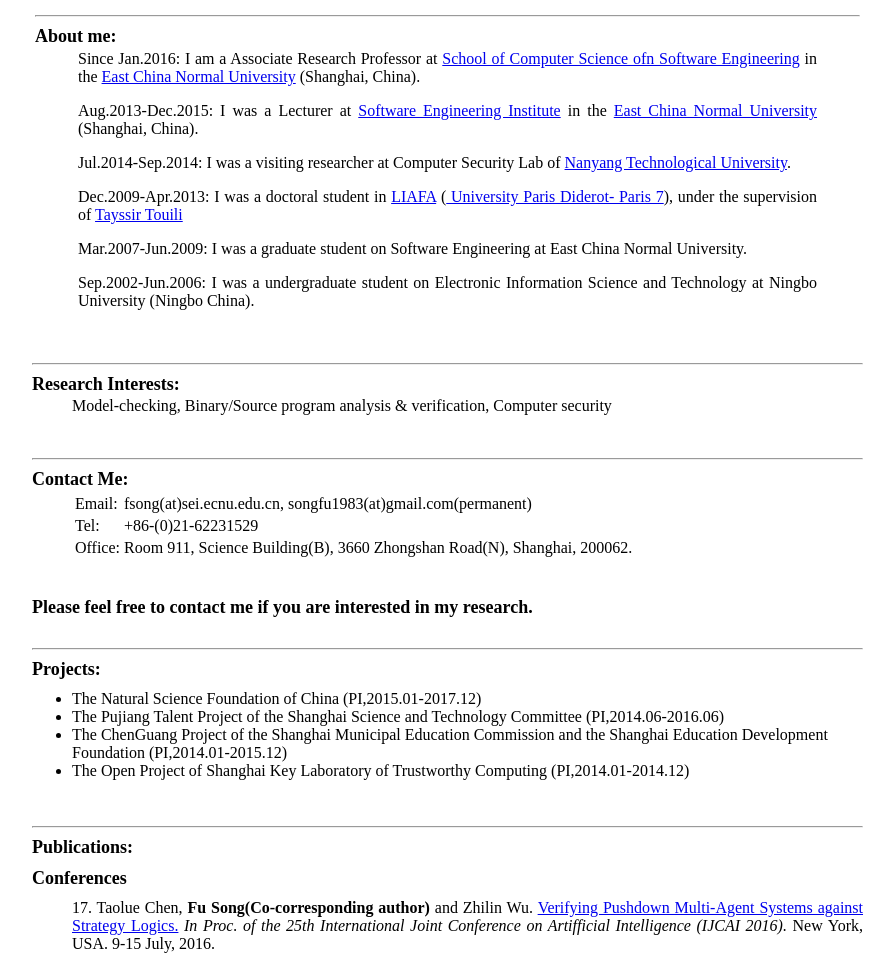
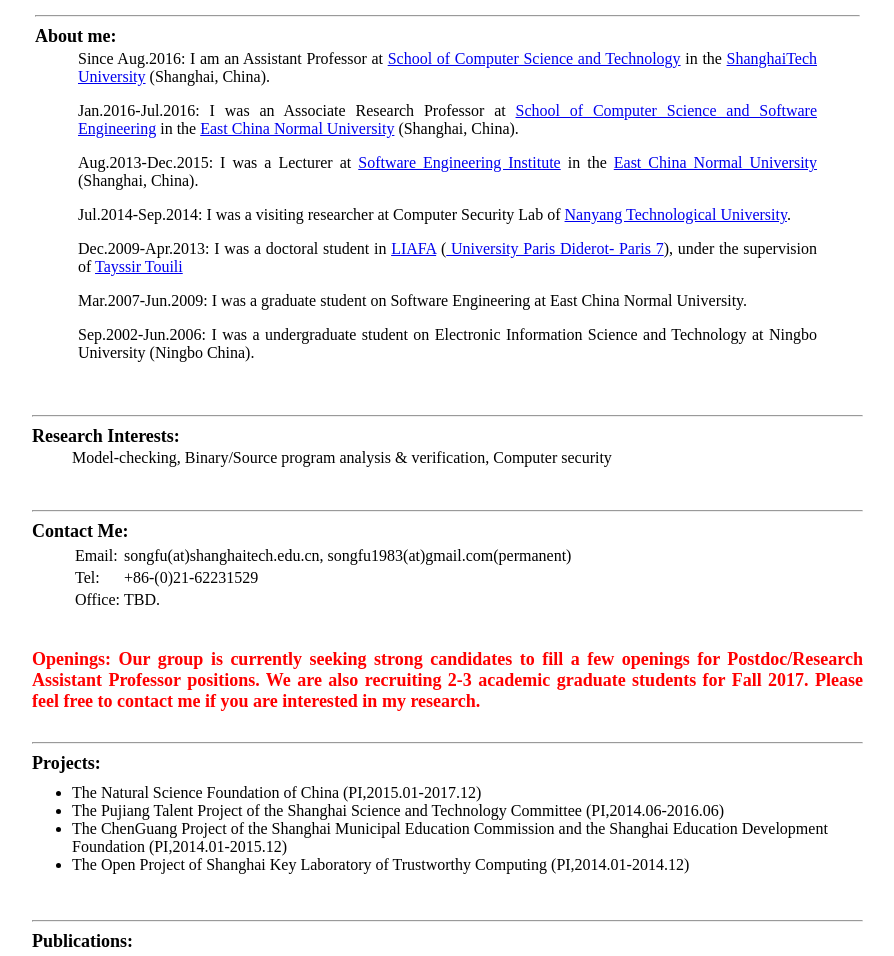
Before and after one commit to S2SL/s2sl.github.io, a plain HTML site: page index.html in a window 1280 px wide. Shown: the part 491-1447 px from the top of the page, without its empty margins (158-1052 px from the left). Drawn offline with Linux system fonts and the light colour scheme.

Commit message:
Signed-off-by: fsong <fsong@sei.ecnu.edu.cn>

```diff
--- a/index.html
+++ b/index.html
@@ -34,7 +34,8 @@
 	<TABLE>
 	<TR><B><font size="+1"><hr></hr> About me:</font></B>
 	  <TD><div align="justify"><blockquote>
-	  	<p>Since Jan.2016: I am a Associate Research Professor at <a href="http://www.sei.ecnu.edu.cn">School of Computer Science ofn Software Engineering</a> in the <a href="http://www.ecnu.edu.cn">East China Normal University</a> (Shanghai, China). </p>
+	  	<p>Since Aug.2016: I am an Assistant Professor at <a href="http://sist.shanghaitech.edu.cn">School of Computer Science and Technology</a> in the <a href="http://www.shanghaitech.edu.cn">ShanghaiTech University</a> (Shanghai, China). </p>
+	    <p>Jan.2016-Jul.2016: I was an Associate Research Professor at <a href="http://www.sei.ecnu.edu.cn">School of Computer Science and Software Engineering</a> in the <a href="http://www.ecnu.edu.cn">East China Normal University</a> (Shanghai, China). </p>
 	    <p>Aug.2013-Dec.2015: I was a Lecturer at <a href="http://www.sei.ecnu.edu.cn">Software Engineering Institute</a> in the <a href="http://www.ecnu.edu.cn">East China Normal University</a> (Shanghai, China). </p>
 	    <p>Jul.2014-Sep.2014: I was a visiting researcher at Computer Security Lab of <a href="http://www.ntu.edu.sg">Nanyang Technological University</a>.</p>
 	    <p>Dec.2009-Apr.2013: I was a doctoral student in <a href="http://www.liafa.univ-paris-diderot.fr/">LIAFA</a>   (<a href="http://www.univ-paris-diderot.fr">
@@ -73,19 +74,21 @@
 	<TR>
 	<TD><blockquote>
 	<TABLE><TR><TD><font size="+0">Email:  </font></TD>
-	<TD><p><font size="+0">fsong(at)sei.ecnu.edu.cn, songfu1983(at)gmail.com(permanent) </font></p></TD>
+	<TD><p><font size="+0">songfu(at)shanghaitech.edu.cn, songfu1983(at)gmail.com(permanent) </font></p></TD>
 	</TR>
 		<TR><TD><font size="+0">Tel:  </font></TD>
 		<TD><font size="+0">+86-(0)21-62231529</font></TD>
 		</TR>
-	<TR><TD><font size="+0">Office:  </font> </TD><TD><font size="+0">Room 911, Science Building(B), 3660 Zhongshan Road(N), Shanghai, 200062.</font></TD></TR>
+	<TR><TD><font size="+0">Office:  </font> </TD><TD><font size="+0">TBD.</font></TD></TR>
 	</TABLE></blockquote>	</TD>
 	</TR>
 
 
  	<TR>
-	<TD><font size="+1"><BR/>
-	    <B>Please feel free to contact me if you are interested in my research.</B></font></TD>
+	<TD><div align="justify"><font color="red", size="+1"><BR/>
+	    <B>Openings: Our group is currently seeking strong candidates to fill a few openings for Postdoc/Research Assistant Professor positions.
+	    	We are also recruiting 2-3 academic graduate students for Fall 2017.
+	    	Please feel free to contact me if you are interested in my research.</B></div></TD>
 	</TR>
 
 	<TR>
@@ -150,7 +153,7 @@
 
  <p align="justify">5. <strong>Fu Song</strong> and Tayssir Touili. <a href="publications/FM12.pdf">Efficient Malware Detection Using Model-Checking</a>. <em>In Proc. of the 18th International Symposium on Formal Methods (FM 2012)</em>. Paris, France. 27-31 Aug. 2012.  DOI:10.1007/978-3-642-32759-9_34.</p>
 
- <p align="justify">4. <strong>Fu Song</strong> and Tayssir Touili. <a href="publications/TACAS12.pdf">Pushdown Model-Checking for Malware Detection</a>. <em>In Proc. of the 18th International Conference on Tools and Algorithms for the Construction and Analysis of Systems (TACAS 2012).</em> Tallinn, Estonia. March 24-April 1, 2012. DOI:10.1007/978-3-642-28756-5_9. <strong>This paper won the EASST best paper award at ETAPS 2012.</strong> </p>
+ <p align="justify">4. <strong>Fu Song</strong> and Tayssir Touili. <a href="publications/TACAS12.pdf">Pushdown Model-Checking for Malware Detection</a>. <em>In Proc. of the 18th International Conference on Tools and Algorithms for the Construction and Analysis of Systems (TACAS 2012).</em> Tallinn, Estonia. March 24-April 1, 2012. DOI:10.1007/978-3-642-28756-5_9. <strong><font color="red">This paper won the EASST best paper award at ETAPS 2012.</font></strong> </p>
 
  <p align="justify">3. <strong>Fu Song</strong> and Tayssir Touili. <a href="publications/CONCUR2011.pdf">Efficient CTL Model-Checking for Pushdown Systems</a>. <em>In Proc. of the International Conference on Concurrency Theory (CONCUR 2011</em>). Aachen, Germany. 6-9 Sep. 2011. DOI:10.1007/978-3-642-23217-6_29. </p>
 
@@ -174,7 +177,7 @@
 <p align="justify">4. Jianqi Shi, Qin Li, Longfei Zhu, Xin Ye, Yanhong Huang, Huixing Fangy and <strong>Fu Song</strong>. <a href="publications/MPiE14.pdf">Towards A Binary Intermediate Language for Real-Time Embedded System</a>. <em>In Press of Journal on Mathematical Problems In Engineering, 2014. </p>
 <p align="justify">3. Jianqi Shi, Huixing Fang, Yanhong Huang, <strong>Fu Song</strong>(corresponding author) and Jian Guo. <a href="publications/SWJ14.pdf">Verifying Interrupt Properties of Real-Time Embedded System in Binary Code Perspective</a>. <em>In Press of The Scientific World Journal-Computer Science, 2014.</p>
 -->
-
+<p align="justify">7. <strong>Fu Song</strong> and Zhilin Wu. <a href="publications/IandC16.pdf">On Temporal Logics with Data Variable Quantifications: Decidability and Complexity.</a><em> Information and Computation, 2016. To appear. </em></p>
 <p align="justify">6. Ya Gao, Peng Zeng, Kim-Kwang Raymond Choo and <strong>Fu Song</strong>. <a href="publications/IJNS.pdf">An Improved Online/Offline Identity-Based Signature Scheme for WSNs.</a><em> International Journal of Network Security (IJNS), volume 18(6), pages 1143-1151, November 2016.</em></p>
 <p align="justify">5. <strong>Fu Song</strong> and Zhilin Wu. <a href="publications/JOS16.pdf">Survey on Formal Models to Reason about Infinite Data Values (In Chinese).</a><em> Journal of Software (JOS), March 2016. DOI: 10.13328/ j.cnki.jos.004989.</em></p>
 <p align="justify">4. <strong>Fu Song</strong> and Tayssir Touili. <a href="publications/SoSym15.pdf">Model-checking software library API usage rules.</a><em> Int. Journal on Software and Systems Modeling(SoSym), May 2015. DOI 10.1007/s10270-015-0473-1.</em></p>
@@ -193,7 +196,7 @@
 	</TR>
 	<TR>
 	  <TD><font size="+0"><blockquote>
-	  	 ATVA'16, CONCUR'16, SAC-SVT'15, VMCAI'15, VMCAI'14, POPL'14, CONCUR'13, SPIN'12, AVoCS'12.
+	  	 CTCIS'16, ICTAC'16, ATVA'16, CONCUR'16, SAC-SVT'15, VMCAI'15, VMCAI'14, POPL'14, CONCUR'13, SPIN'12, AVoCS'12.
 	  	 </blockquote></font></TD>
 	</TR>
     	<TR>
```
